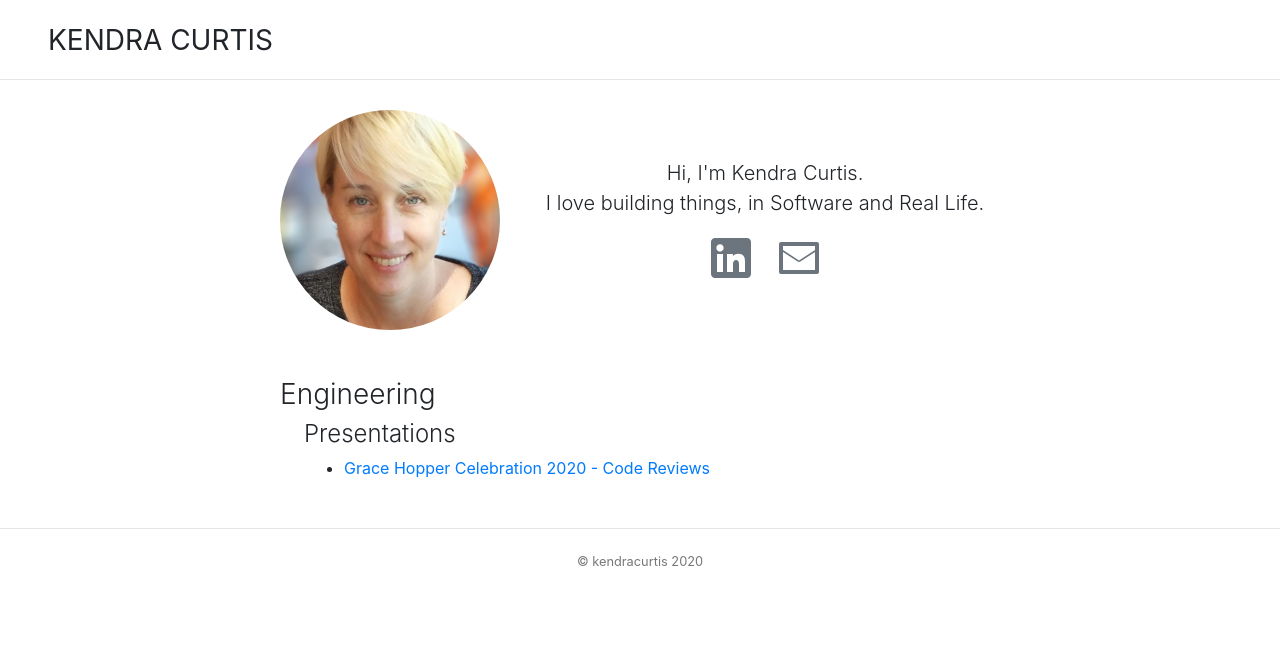
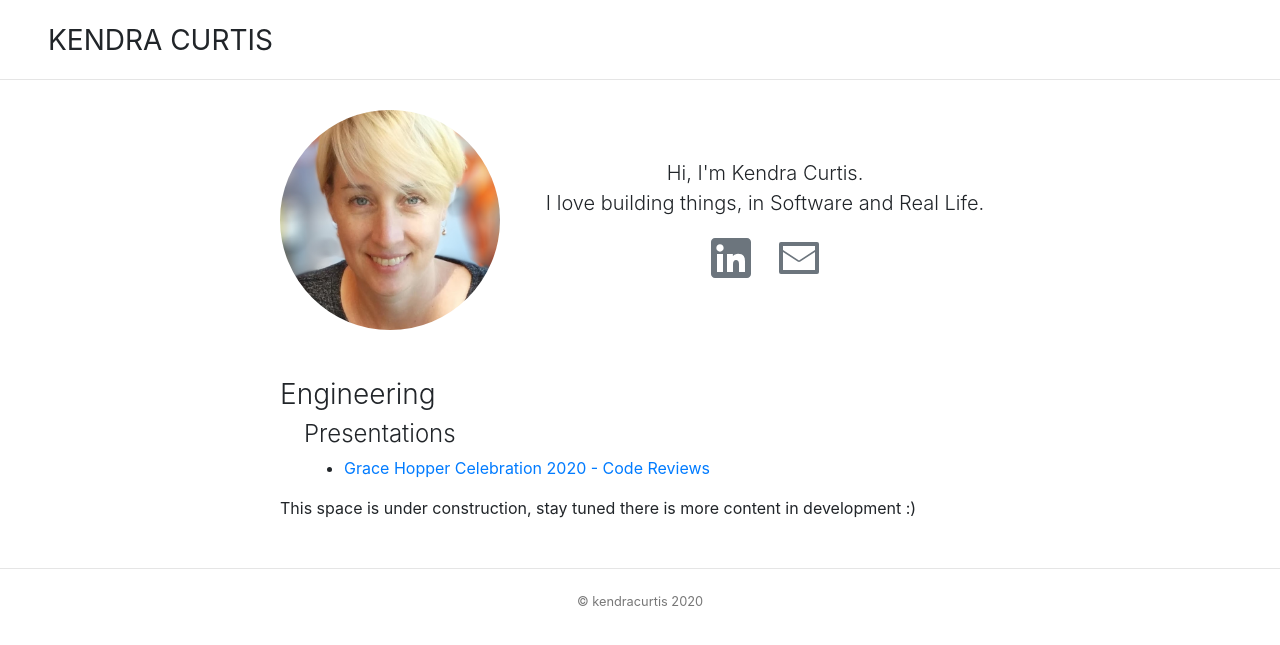
Before and after one commit to kendracurtis/kendracurtis.github.io, a Jekyll site: the page built from index.md, in a window 1280 px wide. Shown: the top 645 px of the page. Built offline with Jekyll 4.4.1, drawn with Linux system fonts in a browser that asks for light colours.

Commit message:
Updated the home page, with under construction message

```diff
--- a/index.md
+++ b/index.md
@@ -33,6 +33,8 @@ title: Kendra Curtis
 #### Presentations
 * [Grace Hopper Celebration 2020 - Code Reviews](../ghc2020)
 
+This space is under construction, stay tuned there is more content in development :)
+
 <!--
 #### Book Recommendations
 
```
